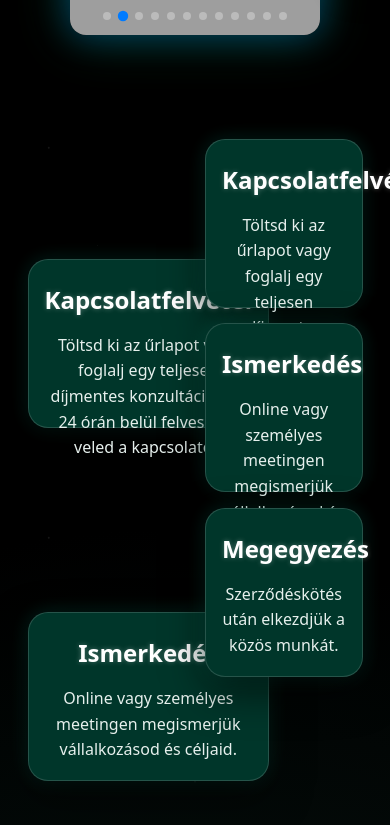
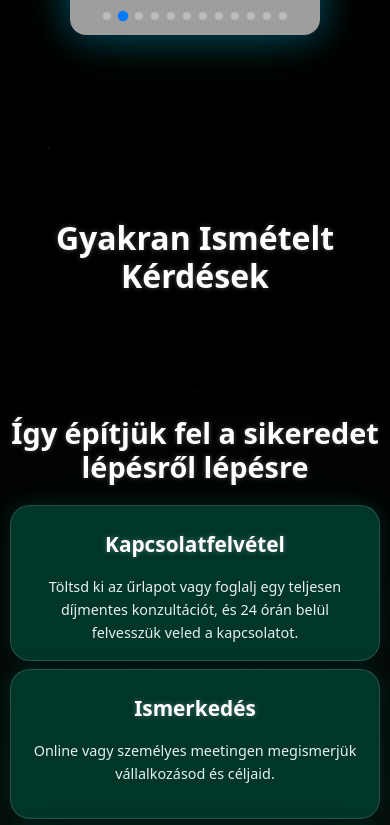
Before and after one commit to XY56L7/tbz_productions, a React (Create React App) app: page / in a window 390 px wide. Shown: the part 4740-5565 px from the top of the page. Built offline with nearby package versions, Linux system fonts and the light colour scheme; grey boxes are pictures that could not be loaded.

Commit message:
Optimize the layout for phone

```diff
--- a/src/asked.tsx
+++ b/src/asked.tsx
@@ -14,16 +14,28 @@ const FAQ = () => {
   const sectionRef = useRef<HTMLElement>(null);
   const leftCardsRef = useRef<(HTMLLIElement | null)[]>([]);
   const rightContainerRef = useRef<HTMLUListElement>(null);
-  const [rightCardsVisible, setRightCardsVisible] = useState(true); // Start visible
+  const [rightCardsVisible, setRightCardsVisible] = useState(true);
+  const [headerSticky, setHeaderSticky] = useState(true);
+  const [isMobile, setIsMobile] = useState(window.innerWidth <= 768); // Mobile breakpoint at 768px
+
+  const navbarHeight = '80px'; // Adjust based on your navbar's actual height
+
+  useEffect(() => {
+    const handleResize = () => {
+      setIsMobile(window.innerWidth <= 768);
+    };
+    window.addEventListener('resize', handleResize);
+    return () => window.removeEventListener('resize', handleResize);
+  }, []);
 
   const faqSectionStyle: CSSProperties = {
     background: 'radial-gradient(circle at center, #0a1f1a 0%, #000000 70%)',
-    padding: '40px 20px',
+    padding: isMobile ? `120px 10px 40px 10px` : `120px 20px 40px 20px`,
     position: 'relative',
-    minHeight: 'calc(6 * 40vh + (6 * 7.5em))',
+    minHeight: isMobile ? 'auto' : 'calc(6 * 40vh + (6 * 7.5em))',
     display: 'flex',
-    justifyContent: 'center',
-    gap: '20px',
+    flexDirection: 'column',
+    alignItems: 'center',
   };
 
   const starryBackgroundStyle: CSSProperties = {
@@ -42,8 +54,31 @@ const FAQ = () => {
     50% { opacity: 0.6; }
   }`;
 
+  const headerStyle: CSSProperties = {
+    position: isMobile ? 'relative' : (headerSticky ? 'sticky' : 'relative'),
+    top: isMobile ? 'auto' : (headerSticky ? navbarHeight : 'auto'),
+    zIndex: 3,
+    fontSize: isMobile ? '2rem' : '2.5rem',
+    fontWeight: 700,
+    color: '#fff',
+    textAlign: 'center',
+    margin: '0 0 120px 0',
+    textShadow: '0 0 5px rgba(255, 255, 255, 0.3)',
+    width: '100%',
+    background: 'transparent',
+  };
+
+  const columnsContainerStyle: CSSProperties = {
+    display: 'flex',
+    flexDirection: isMobile ? 'column' : 'row',
+    justifyContent: isMobile ? 'flex-start' : 'center',
+    gap: isMobile ? '40px' : '20px',
+    width: '100%',
+    maxWidth: isMobile ? 'none' : '1200px',
+  };
+
   const cardsContainerStyle: CSSProperties = {
-    width: '45%',
+    width: isMobile ? '100%' : '45%',
     position: 'relative',
     zIndex: 2,
   };
@@ -52,38 +87,37 @@ const FAQ = () => {
     ...({
       '--cards': 6,
       '--cardHeight': '20vh',
-      '--cardTopPadding': '7.5em',
-      '--cardMargin': '4vw',
+      '--cardTopPadding': '0',
+      '--cardMargin': isMobile ? '2vw' : '4vw',
       listStyle: 'none',
       paddingLeft: 0,
       marginTop: 0,
-      marginBottom: '4vw',
-      paddingBottom: 'calc(6 * 7.5em)',
+      marginBottom: isMobile ? '2vw' : '4vw',
+      paddingBottom: isMobile ? '0' : 'calc(6 * 7.5em)',
       display: 'grid',
       gridTemplateColumns: '1fr',
-      gridTemplateRows: 'repeat(6, 40vh)',
-      gap: '4vw',
+      gridTemplateRows: `repeat(6, ${isMobile ? 'auto' : '40vh'})`,
+      gap: isMobile ? '2vw' : '4vw',
     } as any),
   };
 
   const cardsStyleRight: CSSProperties = {
     listStyle: 'none',
     paddingLeft: 0,
-    marginTop: 0,
-    marginBottom: '4vw',
+    marginTop: isMobile ? '0' : '2vw',
+    marginBottom: isMobile ? '0' : '2vw',
     display: 'flex',
     flexDirection: 'column',
-    gap: '4vw',
-    position: 'sticky',
-    top: '7.5em',
+    gap: isMobile ? '2vw' : '2vw',
+    position: isMobile ? 'relative' : 'sticky',
+    top: isMobile ? 'auto' : `calc(${navbarHeight} + 120px)`,
     opacity: rightCardsVisible ? 1 : 0,
     transition: 'opacity 0.5s ease-in-out',
   };
 
   const cardStyleLeft: CSSProperties = {
-    position: 'sticky',
-    top: 'calc(var(--index) * 70px)',
-    paddingTop: 'var(--cardTopPadding)',
+    position: isMobile ? 'relative' : 'sticky',
+    top: isMobile ? 'auto' : `calc(${navbarHeight} + 120px + (var(--index) * 70px))`,
     backgroundColor: 'transparent',
   };
 
@@ -97,7 +131,8 @@ const FAQ = () => {
     borderRadius: '20px',
     boxShadow: '0 15px 40px rgba(0, 0, 0, 0.6), 0 0 20px rgba(0, 179, 143, 0.2)',
     border: '1px solid rgba(255, 255, 255, 0.15)',
-    height: '20vh',
+    height: isMobile ? 'auto' : '20vh',
+    minHeight: isMobile ? '150px' : 'none',
     display: 'flex',
     flexDirection: 'column',
     justifyContent: 'flex-start',
@@ -105,11 +140,11 @@ const FAQ = () => {
     transition: 'all 0.5s',
     position: 'relative',
     background: '#00362A',
-    opacity: index === 5 ? 0 : 1, // Sixth card (index 5) is invisible
+    opacity: index === 5 ? 0 : 1,
   });
 
   const layerSubtitleStyle: CSSProperties = {
-    fontSize: '1.5rem',
+    fontSize: isMobile ? '1.3rem' : '1.5rem',
     fontWeight: 600,
     color: '#fff',
     margin: '0 0 0.5rem 0',
@@ -122,12 +157,21 @@ const FAQ = () => {
   };
 
   const layerDescriptionStyle: CSSProperties = {
-    fontSize: '1rem',
+    fontSize: isMobile ? '0.9rem' : '1rem',
     color: '#e6f0ed',
     margin: '0',
     lineHeight: 1.6,
     textAlign: 'center',
     flexGrow: 1,
+  };
+
+  const leftColumnTitleStyle: CSSProperties = {
+    fontSize: isMobile ? '1.8rem' : '2.2rem',
+    fontWeight: 600,
+    color: '#fff',
+    textAlign: isMobile ? 'center' : 'left',
+    marginBottom: isMobile ? '20px' : '30px',
+    textShadow: '0 0 5px rgba(255, 255, 255, 0.3)',
   };
 
   const cardIndexStylesLeft = [
@@ -151,37 +195,27 @@ const FAQ = () => {
           const fifthRect = fifthCard.getBoundingClientRect();
           const sixthRect = sixthCard.getBoundingClientRect();
 
-          // Hide right cards when sixth card's top reaches or passes fifth card's top
           if (sixthRect.top <= fifthRect.top) {
             setRightCardsVisible(false);
+            setHeaderSticky(false);
           } else {
-            // Show right cards when sixth card's top is above fifth card's top
             setRightCardsVisible(true);
+            setHeaderSticky(true);
           }
         }
       },
       {
         root: null,
-        threshold: [0, 0.1, 0.5, 1], // Trigger on position changes
+        threshold: [0, 0.1, 0.5, 1],
       }
     );
 
-    // Observe fifth and sixth cards
-    if (cards[4]) {
-      observer.observe(cards[4]);
-    }
-    if (cards[5]) {
-      observer.observe(cards[5]);
-    }
+    if (cards[4]) observer.observe(cards[4]);
+    if (cards[5]) observer.observe(cards[5]);
 
-    // Cleanup
     return () => {
-      if (cards[4]) {
-        observer.unobserve(cards[4]);
-      }
-      if (cards[5]) {
-        observer.unobserve(cards[5]);
-      }
+      if (cards[4]) observer.unobserve(cards[4]);
+      if (cards[5]) observer.unobserve(cards[5]);
     };
   }, []);
 
@@ -189,15 +223,17 @@ const FAQ = () => {
     <section style={faqSectionStyle} id="FAQ" ref={sectionRef}>
       <style>{twinkleKeyframes}</style>
       <div style={starryBackgroundStyle} />
-      {/* Left Column (6 cards, stacking) */}
+      <h1 style={headerStyle}>Gyakran Ismételt Kérdések</h1>
+      <div style={columnsContainerStyle}>
         <div style={cardsContainerStyle}>
+          <h2 style={leftColumnTitleStyle}>Így építjük fel a sikeredet lépésről lépésre</h2>
           <ul style={cardsStyleLeft}>
             {processSteps.map((step, index) => (
               <li
                 key={`left-${index}`}
                 style={{ ...cardStyleLeft, ...cardIndexStylesLeft[index] }}
                 ref={(el) => {
-                leftCardsRef.current[index] = el; // Assign ref without returning
+                  leftCardsRef.current[index] = el;
                 }}
               >
                 <div style={cardBodyStyle(index)}>
@@ -208,7 +244,6 @@ const FAQ = () => {
             ))}
           </ul>
         </div>
-      {/* Right Column (3 cards, sticky) */}
         <div style={cardsContainerStyle}>
           <ul style={cardsStyleRight} ref={rightContainerRef}>
             {processSteps.slice(0, 3).map((step, index) => (
@@ -221,6 +256,7 @@ const FAQ = () => {
             ))}
           </ul>
         </div>
+      </div>
     </section>
   );
 };
```
Lines whose indentation alone changed are shown as unchanged.
